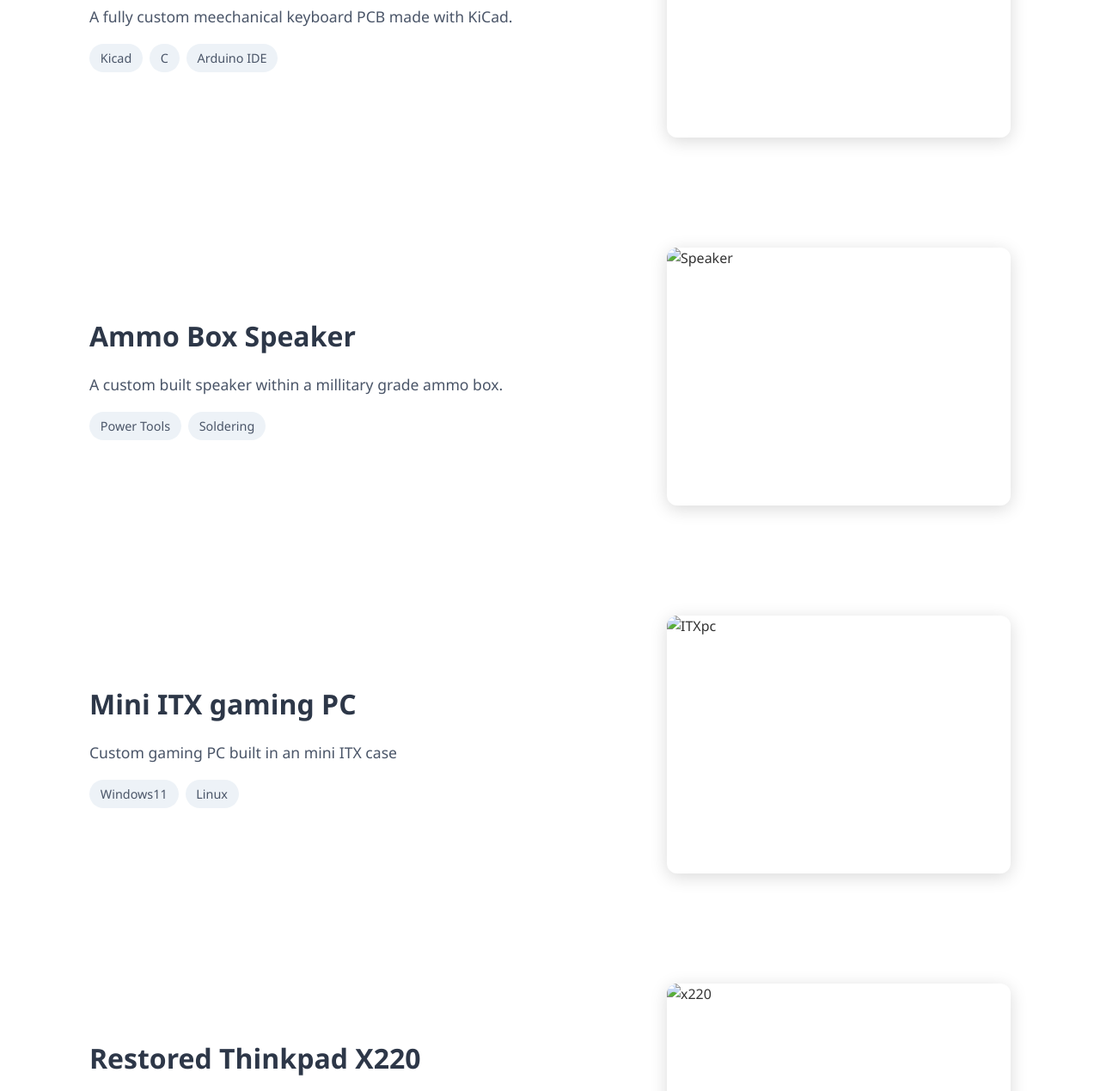
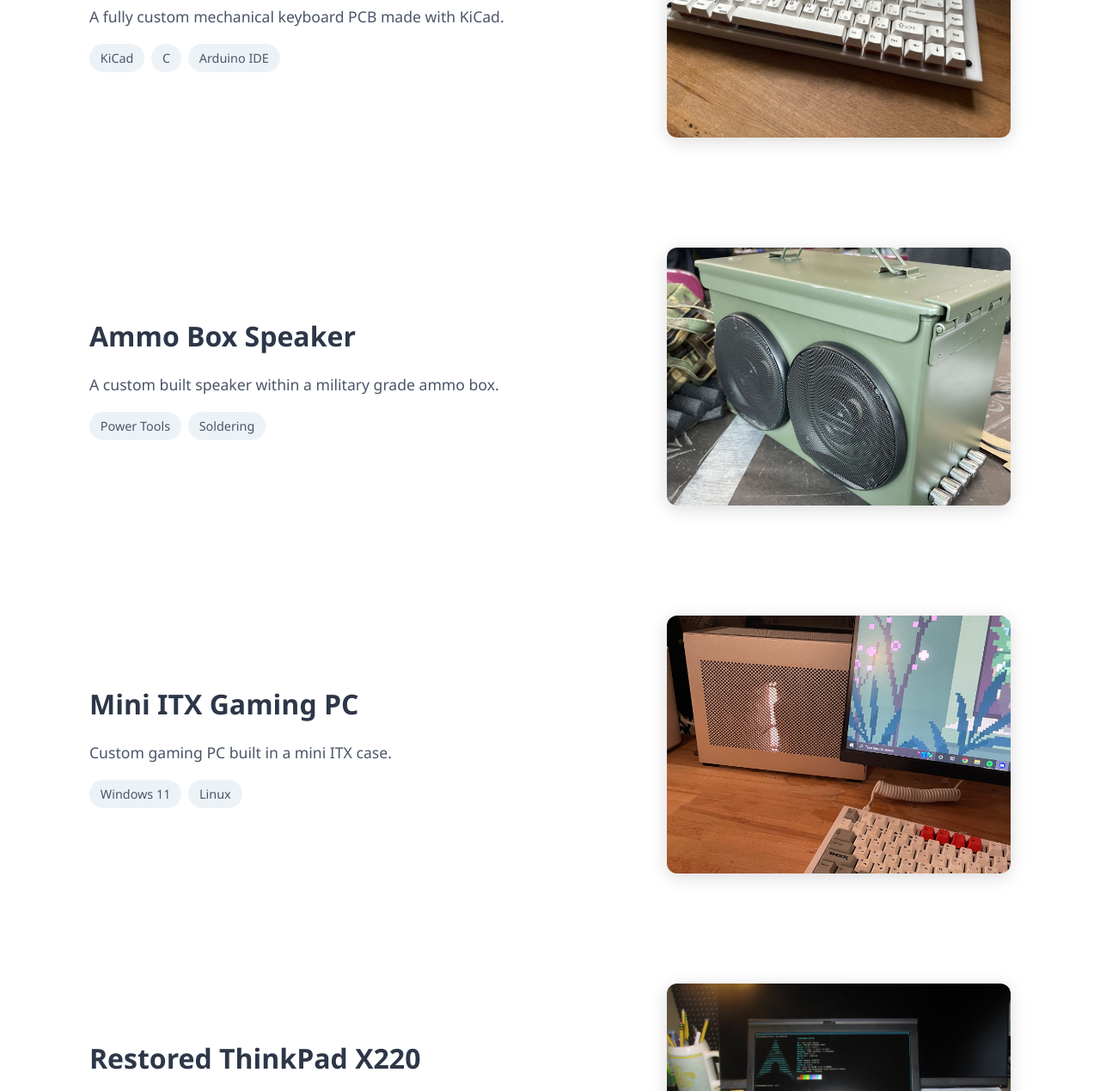
Before and after one commit to freeman415/freeman415.github.io, a plain HTML site: page index.html in a window 1280 px wide. Shown: the part 557-1826 px from the top of the page at 86% size. Drawn offline with Linux system fonts and the light colour scheme.

Commit message:
Update index.html

```diff
--- a/index.html
+++ b/index.html
@@ -4,6 +4,7 @@
     <meta charset="UTF-8">
     <meta name="viewport" content="width=device-width, initial-scale=1.0">
     <title>My Portfolio</title>
+
     <style>
         * {
             margin: 0;
@@ -189,10 +190,13 @@
         }
     </style>
 </head>
+
 <body>
+
     <header>
         <div class="container">
             <h1>Wade Freeman</h1>
+
             <nav>
                 <a href="#about">About</a>
                 <a href="#projects">Projects</a>
@@ -209,67 +213,91 @@
     </div>
 
     <section class="projects" id="projects">
+
         <div class="project">
             <div class="project-content">
                 <h3>Keyboard PCB</h3>
-                <p>A fully custom meechanical keyboard PCB made with KiCad.</p>
+
+                <p>
+                    A fully custom mechanical keyboard PCB made with KiCad.
+                </p>
+
                 <div class="project-tags">
-                    <span class="tag">Kicad</span>
+                    <span class="tag">KiCad</span>
                     <span class="tag">C</span>
                     <span class="tag">Arduino IDE</span>
                 </div>
             </div>
+
             <div class="project-image">
-                <img src="" alt="Pcb">
+                <img src="images/keyboard-pcb.jpg" alt="Keyboard PCB">
             </div>
         </div>
 
         <div class="project">
             <div class="project-content">
                 <h3>Ammo Box Speaker</h3>
-                <p>A custom built speaker within a millitary grade ammo box.</p>
+
+                <p>
+                    A custom built speaker within a military grade ammo box.
+                </p>
+
                 <div class="project-tags">
                     <span class="tag">Power Tools</span>
                     <span class="tag">Soldering</span>
                 </div>
             </div>
+
             <div class="project-image">
-                <img src="" alt="Speaker">
+                <img src="images/ammo-box-speaker.jpg" alt="Ammo Box Speaker">
             </div>
         </div>
 
         <div class="project">
             <div class="project-content">
-                <h3>Mini ITX gaming PC</h3>
-                <p>Custom gaming PC built in an mini ITX case</p>
+                <h3>Mini ITX Gaming PC</h3>
+
+                <p>
+                    Custom gaming PC built in a mini ITX case.
+                </p>
+
                 <div class="project-tags">
-                    <span class="tag">Windows11</span>
+                    <span class="tag">Windows 11</span>
                     <span class="tag">Linux</span>
                 </div>
             </div>
+
             <div class="project-image">
-                <img src="" alt="ITXpc">
+                <img src="images/mini-itx-gaming-pc.jpeg" alt="Mini ITX Gaming PC">
             </div>
         </div>
 
         <div class="project">
             <div class="project-content">
-                <h3>Restored Thinkpad X220</h3>
-                <p>A Thinkpad x220 refurbished for modern computing tasks, made possible with Arch Linux</p>
+                <h3>Restored ThinkPad X220</h3>
+
+                <p>
+                    A ThinkPad X220 refurbished for modern computing tasks,
+                    made possible with Arch Linux.
+                </p>
+
                 <div class="project-tags">
                     <span class="tag">Linux</span>
                     <span class="tag">Bash</span>
                 </div>
             </div>
+
             <div class="project-image">
-                <img src="" alt="x220">
+                <img src="images/restored-thinkpad-x220.JPG" alt="ThinkPad X220">
             </div>
         </div>
+
     </section>
 
     <footer>
         <div class="container">
             <p>&copy; 2026 Wade Freeman. All rights reserved.</p>
+
             <div class="social-links">
                 <a href="#">GitHub</a>
                 <a href="#">LinkedIn</a>
@@ -278,5 +306,6 @@
             </div>
         </div>
     </footer>
+
 </body>
 </html>
```
